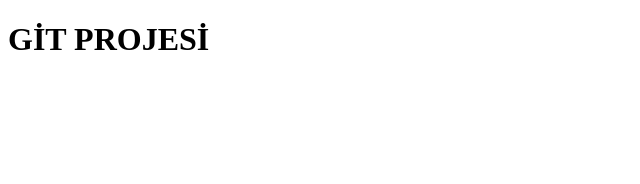
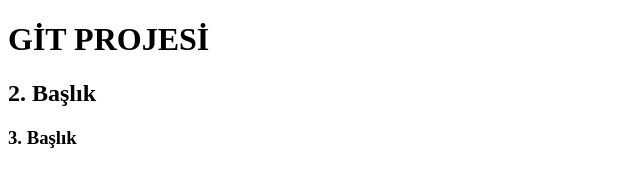
Before and after one commit to Mrtnam/Test, a plain HTML site: page index.html in a window 1280 px wide. Shown: the whole page, without its empty margins (0-640 px from the left). Drawn offline with Linux system fonts and the light colour scheme.

Commit message:
first commit

```diff
--- a/index.html
+++ b/index.html
@@ -8,5 +8,7 @@
 </head>
 <body>
     <h1> GİT PROJESİ</h1>
+    <h2>2. Başlık</h2>
+    <h3>3. Başlık</h3>
 </body>
 </html>
```
